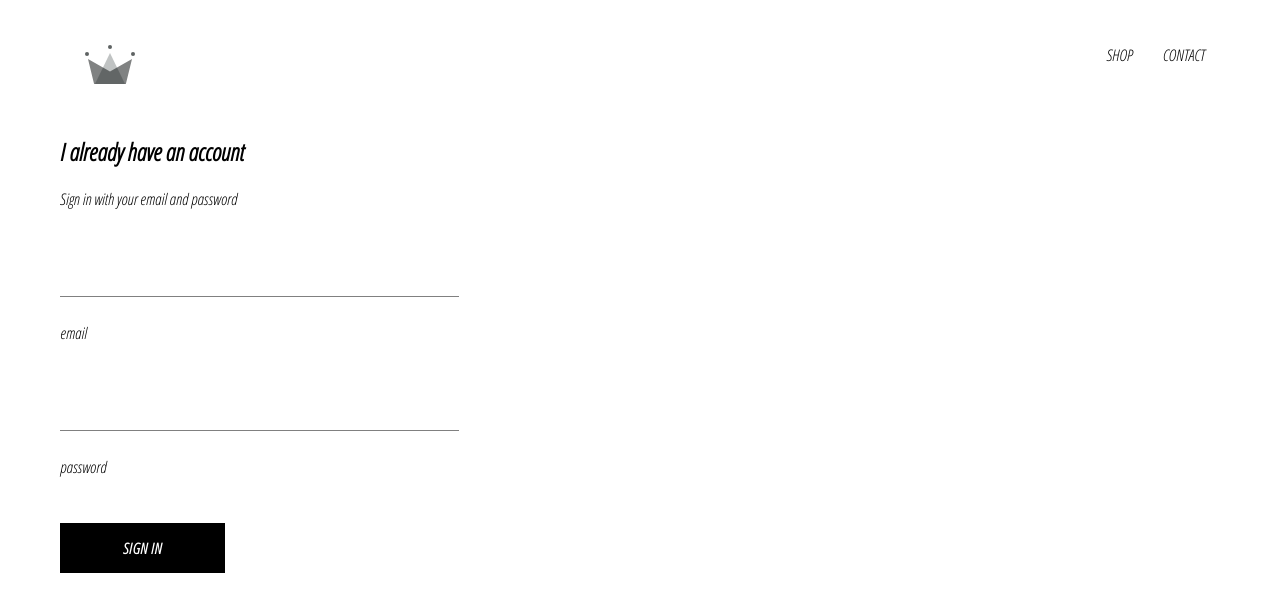
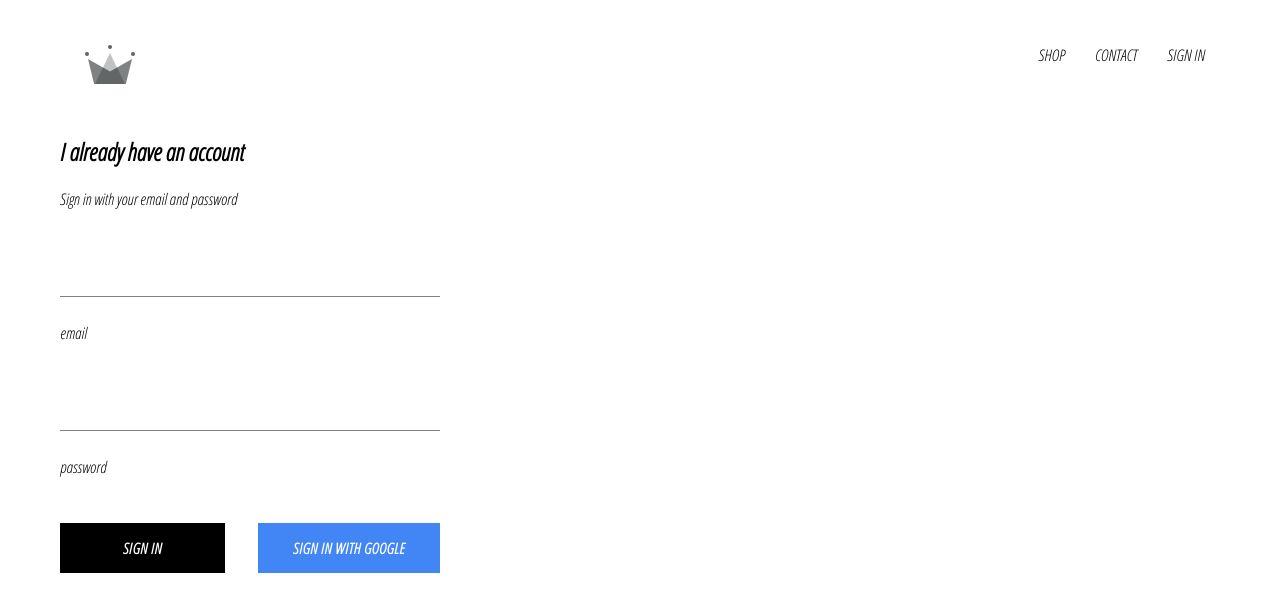
Before and after one commit to rachana-uniyal/react_frontend_ecommerce, a React (Create React App) app in the folder ecommerce-frontend/: page /signin in a window 1280 px wide. Shown: the top 612 px of the page. Built offline with nearby package versions, Linux system fonts and the light colour scheme; no server answers.

Commit message:
integrated Firebase

```diff
--- a/ecommerce-frontend/package.json
+++ b/ecommerce-frontend/package.json
@@ -6,6 +6,7 @@
     "@testing-library/jest-dom": "^5.14.1",
     "@testing-library/react": "^11.2.7",
     "@testing-library/user-event": "^12.8.3",
+    "firebase": "^9.1.1",
     "node-sass": "^6.0.1",
     "react": "^17.0.2",
     "react-dom": "^17.0.2",
--- a/ecommerce-frontend/src/App.css
+++ b/ecommerce-frontend/src/App.css
@@ -7,3 +7,7 @@
     text-decoration: none;
     color: black;
 }
+
+* {
+    box-sizing: border-box;
+}
--- a/ecommerce-frontend/src/App.js
+++ b/ecommerce-frontend/src/App.js
@@ -5,12 +5,34 @@
 import ShopPage from './pages/shop/shop.component'
 import Header from './components/header/header.component'
 import SignInAndSignUpPage from './pages/sign-in-and-sign-up/sign-in-and-sign-up.component';
+import { auth } from './firebase/firebase.utils'
 
+class App extends React.Component {
+constructor(){
+  super();
 
-function App() {
+  this.state = {
+    currentuser: null
+  }
+}
+  unsubscribeFromAuth = null;
+
+  componentDidMount(){
+    this.unsubscribeFromAuth = auth.onAuthStateChanged( user =>{
+      this.setState({ currentUser: user});
+
+      console.log(user);
+    })
+  }
+
+  componentWillUnmount(){
+    this.unsubscribeFromAuth();
+  }
+
+  render(){
   return (
     <div>
-      <Header />
+      <Header currentUser = {this.state.currentUser}/>
       <Switch>
         <Route exact path ='/' component={HomePage} />
         <Route path='/shop' component={ShopPage} />
@@ -18,6 +40,7 @@
       </Switch>
     </div>
   );
+  }
 }
 
 export default App;
--- a/ecommerce-frontend/src/components/custom-component/custom-button.component.jsx
+++ b/ecommerce-frontend/src/components/custom-component/custom-button.component.jsx
@@ -2,8 +2,11 @@
 
 import './custom-button.styles.scss'
 
-const CustomButton = ({ children, ...otherprops } ) => (
-    <button className='custom-button' {...otherprops}>
+const CustomButton = ({ children, isGoogleSignIn, ...otherprops } ) => (
+    <button
+     className={`${isGoogleSignIn ? 'google-sign-in' : ''} custom-button`}
+      {...otherprops}
+    >
         { children}
     </button>
 );
--- a/ecommerce-frontend/src/components/custom-component/custom-button.styles.scss
+++ b/ecommerce-frontend/src/components/custom-component/custom-button.styles.scss
@@ -19,4 +19,14 @@
       color: black;
       border: 1px solid black;
     }
+
+    &.google-sign-in {
+      background-color: #4285f4;
+      color:white;
+
+        &:hover{
+          background-color: #357ae8;
+          border: none;
+        }
+    }
   }
--- a/ecommerce-frontend/src/components/header/header.component.jsx
+++ b/ecommerce-frontend/src/components/header/header.component.jsx
@@ -1,9 +1,10 @@
 import React from "react";
 import { Link } from 'react-router-dom'
 import './header.styles.scss';
+import { auth } from '../../firebase/firebase.utils'
+import { ReactComponent as Logo } from '../../assets/crown.svg';
 
-import { ReactComponent as Logo } from '../../assets/crown.svg';
-const Header = () =>(
+const Header = ({ currentUser }) =>(
     <div className='header'>
         <Link className='logo-container'  to="/">
             <Logo className='logo'/>
@@ -15,6 +16,12 @@
             <Link className='option' to='/shop'>
                 CONTACT
             </Link>
+            {
+                currentUser ?
+                <div className='option' onClick={() => auth.signOut()}>SIGN OUT</div>
+                :
+                <Link className='option' to='/signin'>SIGN IN</Link>
+            }
         </div>
     </div>
 )
--- a/ecommerce-frontend/src/components/header/header.styles.scss
+++ b/ecommerce-frontend/src/components/header/header.styles.scss
@@ -20,6 +20,7 @@
 
       .option {
         padding: 10px 15px;
+        cursor: pointer;
       }
     }
   }
--- a/ecommerce-frontend/src/components/sign-in/sign-in.component.jsx
+++ b/ecommerce-frontend/src/components/sign-in/sign-in.component.jsx
@@ -4,6 +4,7 @@
 
 import CustomButton from "../custom-component/custom-button.component";
 
+import { signInWithGoogle } from "../../firebase/firebase.utils";
 import './sign-in.styles.scss'
 
 class SignIn extends React.Component{
@@ -50,9 +51,15 @@
                     handleChange={this.handleChange}
                     required
                     />
+                <div className = 'buttons'>
 
-                <CustomButton type="submit">Sign In </CustomButton>
+                    <CustomButton type="submit">Sign In </CustomButton>
+                    <CustomButton onClick={ signInWithGoogle} isGoogleSignIn>
+                        {' '}
+                        Sign In With Google
+                    </CustomButton>
 
+                </div>
             </form>
 
           </div>
--- a/ecommerce-frontend/src/components/sign-in/sign-in.styles.scss
+++ b/ecommerce-frontend/src/components/sign-in/sign-in.styles.scss
@@ -1,9 +1,14 @@
 .sign-in {
-    width: 30vw;
+    width: 380px;
     display: flex;
     flex-direction: column;
 
     .title{
         margin: 10px 0;
     }
+
+    .buttons{
+        display: flex;
+        justify-content: space-between;
+    }
 }
--- /dev/null
+++ b/ecommerce-frontend/src/firebase/firebase.utils.js
@@ -0,0 +1,23 @@
+import firebase from 'firebase/compat/app';
+import 'firebase/compat/firestore';
+import 'firebase/compat/auth';
+
+const config = {
+    apiKey: "AIzaSyBqqdQbcMOeWet782uBfPoY4xZ_rxyA1CU",
+    authDomain: "ecomm-db-99ba4.firebaseapp.com",
+    projectId: "ecomm-db-99ba4",
+    storageBucket: "ecomm-db-99ba4.appspot.com",
+    messagingSenderId: "88269385791",
+    appId: "1:88269385791:web:87ab5d05634e8c212ac88a"
+  };
+
+firebase.initializeApp(config);
+
+export const auth = firebase.auth();
+export const firestore = firebase.firestore();
+
+const provider = new firebase.auth.GoogleAuthProvider();
+provider.setCustomParameters({ prompt : 'select_account'});
+export const signInWithGoogle = () => auth.signInWithPopup(provider);
+
+export default firebase;
```
Also changed, not shown: 1 other file (tests, documents, lock files or other folders).
